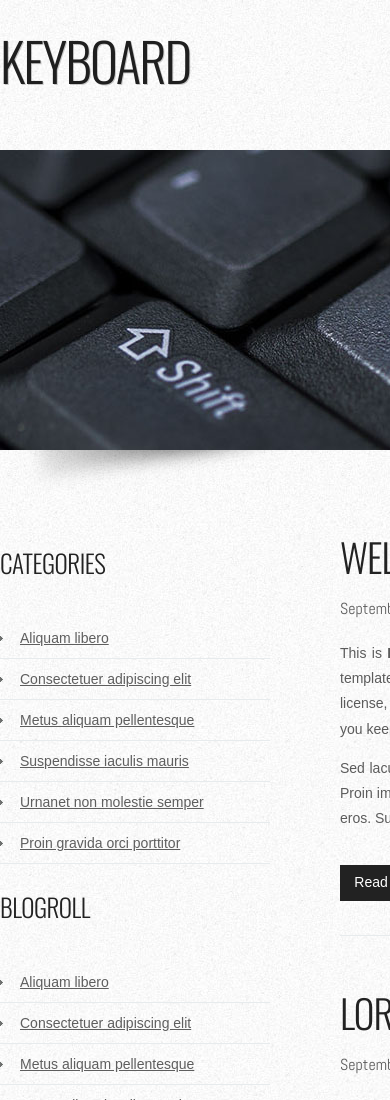
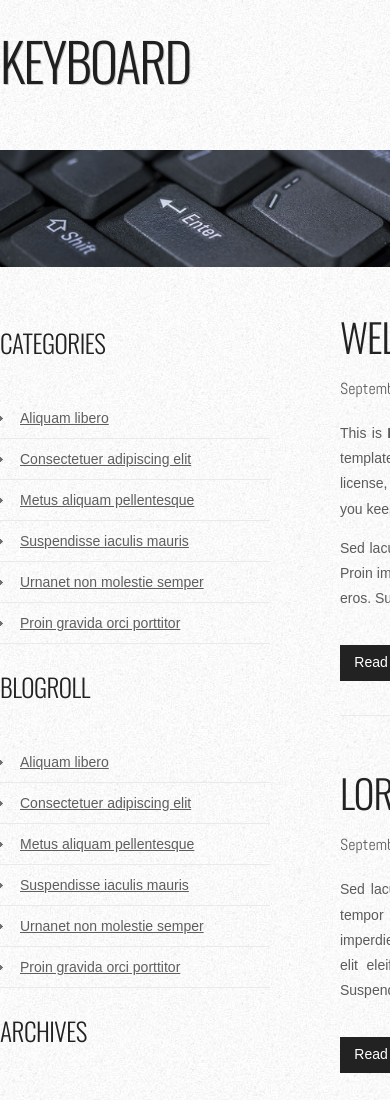
Before and after one commit to BlueAya/project_transformation_maramara_angelo, a plain HTML site: page index.html in a window 390 px wide. Shown: the top 1100 px of the page. Drawn offline with nearby package versions, Linux system fonts and the light colour scheme.

Commit message:
Make banner image responsive

```diff
--- a/css/main.css
+++ b/css/main.css
@@ -486,9 +486,14 @@ a {
 
 #banner {
     margin: 0 auto;
-    width: 1000px;
-    height: 340px;
     background: url("../img/img03.png") no-repeat left bottom;
+}
+
+#banner img {
+    width: 100%;
+
+    /* min-height: 220px; */
+
 }
 
 .list-style1 {
--- a/index.html
+++ b/index.html
@@ -27,7 +27,7 @@
         </header>
         <div id="banner">
             <div class="content">
-                <img src="img/img02.jpg" width="1000" height="300" alt="" />
+                <img src="img/img02.jpg" alt="" />
             </div>
         </div>
     </div>
```
